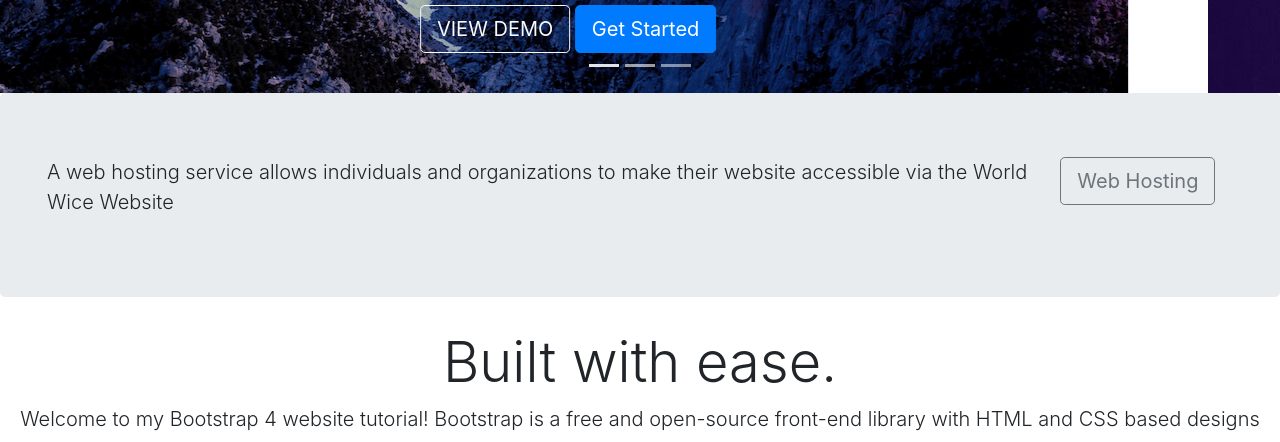
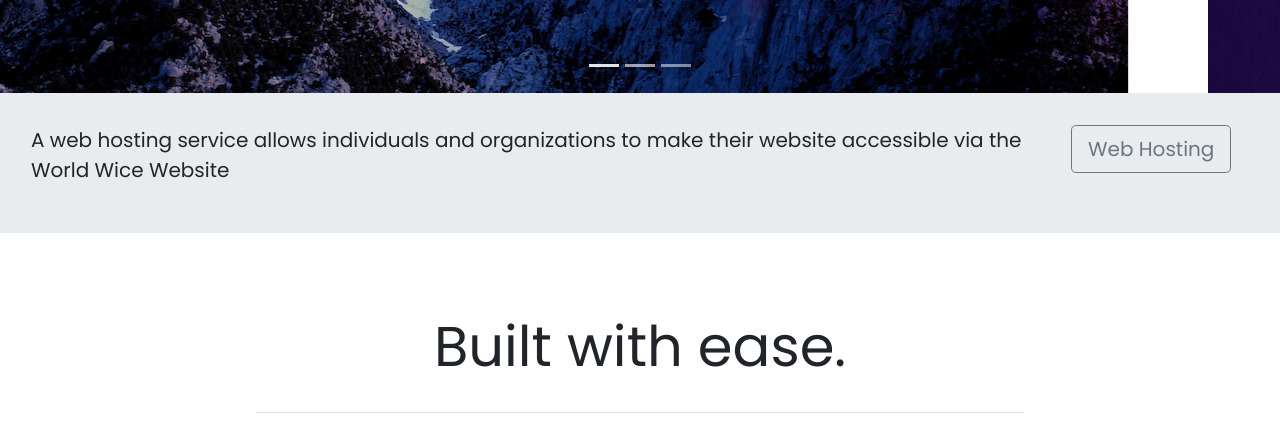
Before and after one commit to tobtaaaa/tobitaaaa.github.io, a plain HTML site: page index.html in a window 1280 px wide. Shown: the part 597-1039 px from the top of the page. Drawn offline with nearby package versions, Linux system fonts and the light colour scheme; files whose address does not match are found by name.

Commit message:
Update index.html

```diff
--- a/index.html
+++ b/index.html
@@ -5,7 +5,7 @@
 	<meta name="viewport" content="width=device-width, initial-scale=1">
 	<title>Complete Bootstrap 4 Website Layout</title>
 	<link rel="stylesheet" href="https://maxcdn.bootstrapcdn.com/bootstrap/4.0.0/css/bootstrap.min.css">
-	<link rel="stylesheet" href="style(tutrial-index1).css">
+	<link rel="stylesheet" href="style.css">
 	<script src="https://ajax.googleapis.com/ajax/libs/jquery/3.3.1/jquery.min.js"></script>
 	<script src="https://cdnjs.cloudflare.com/ajax/libs/popper.js/1.12.9/umd/popper.min.js"></script>
 	<script src="https://maxcdn.bootstrapcdn.com/bootstrap/4.0.0/js/bootstrap.min.js"></script>
```
